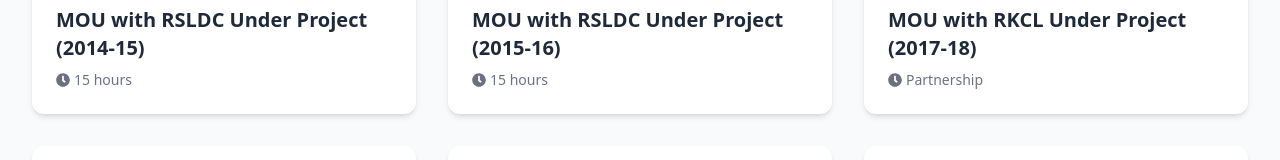
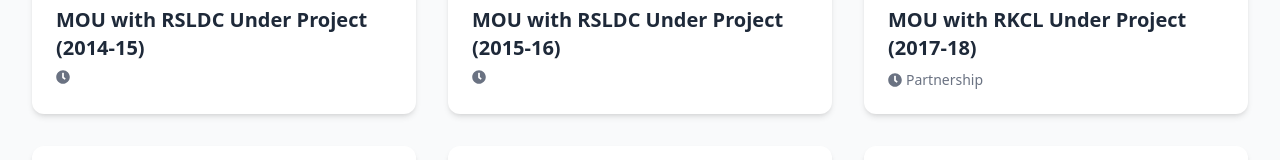
Before and after one commit to balajitraining/-Training-Project-With-Certificate-Generate-Frontend-Code, a Next.js app: page /courses in a window 1280 px wide. Shown: the part 386-546 px from the top of the page. Built offline with nearby package versions, Linux system fonts and the light colour scheme; no server answers.

Commit message:
Update page.jsx

```diff
--- a/app/courses/page.jsx
+++ b/app/courses/page.jsx
@@ -12,7 +12,7 @@
       title: "MOU with RSLDC Under Project (2014-15)",
       description: "",
       icon: <FaHandshake className="text-emerald-600 text-2xl" />,
-      type: "partnership",
+      type: "",
       category: "government"
     },
     {
@@ -223,7 +223,7 @@
                 <div className="flex items-center justify-between">
                   <span className="flex items-center text-sm text-gray-500">
                     <FaClock className="mr-1" />
-                    {course.title.includes('15') ? '15 hours' :
+                    {course.title.includes('15') ? '' :
                      course.type === 'partnership' ? 'Partnership' :
                      '25 hours'}
                   </span>
```
